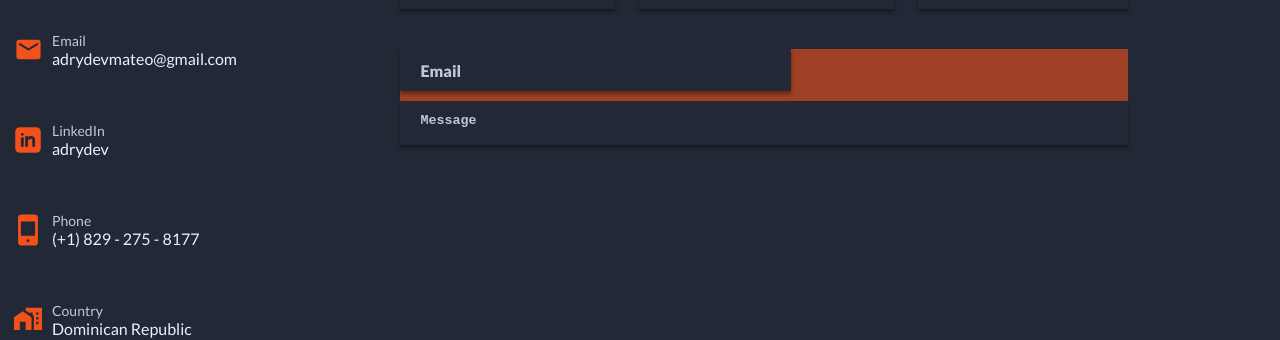
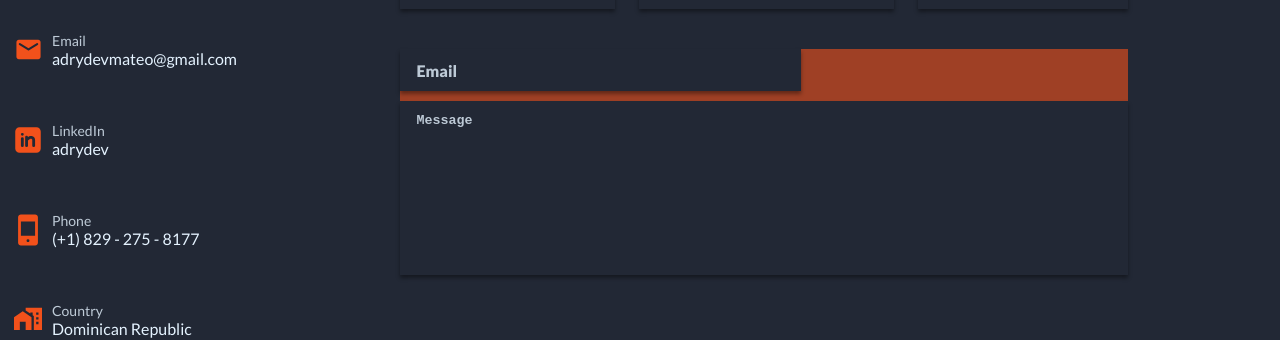
Before and after one commit to Adrydevmateo/website-vue, a Vue app: page /contact in a window 1280 px wide. Shown: the part 360-700 px from the top of the page. Built offline with nearby package versions, Linux system fonts and the light colour scheme.

Commit message:
Working on contact page

```diff
--- a/src/views/Contact.view.vue
+++ b/src/views/Contact.view.vue
@@ -24,7 +24,7 @@ import Header from '@/components/header/Header.component.vue';
 
       <form class="contact-form">
         <input type="email" name="email" id="contact__email" placeholder="Email">
-        <textarea name="message" id="contact__message" placeholder="Message"></textarea>
+        <textarea name="message" id="contact__message" placeholder="Message" rows="10" maxlength="860"></textarea>
       </form>
     </div>
   </div>
@@ -84,7 +84,7 @@ import Header from '@/components/header/Header.component.vue';
 #contact__email,
 #contact__message {
   border: none;
-  padding-left: 20px;
+  padding-inline: 16px;
   background-color: var(--color-primary);
   box-shadow: var(--box-shadow);
   min-width: 0;
@@ -96,7 +96,7 @@ import Header from '@/components/header/Header.component.vue';
 }
 
 #contact__message {
-  padding-top: 12px;
+  padding-block: 12px;
   resize: none;
 }
 </style>
```
